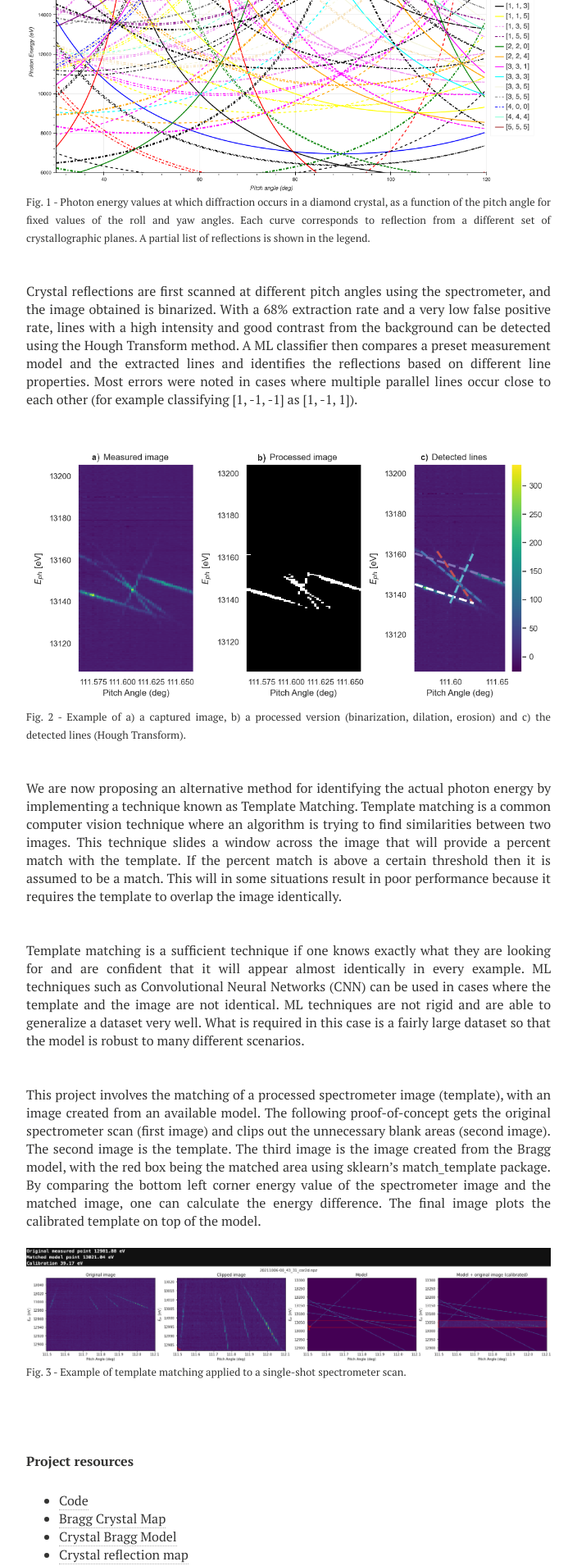
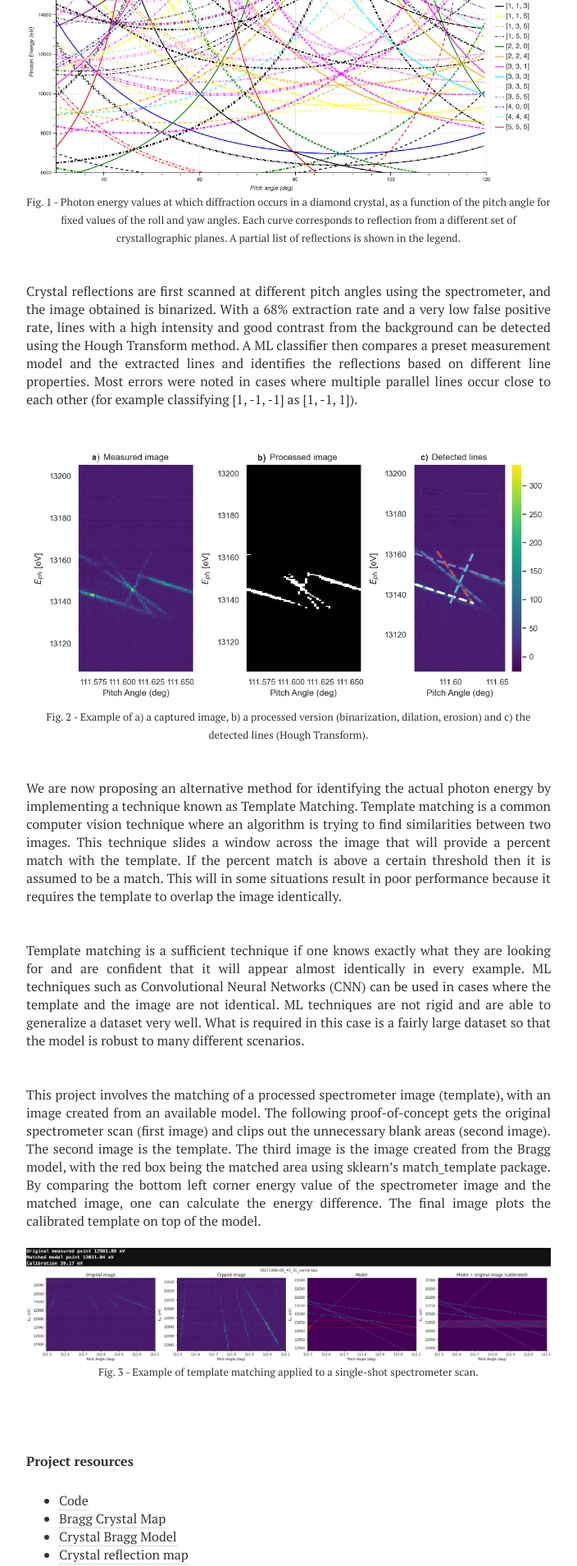
Before and after one commit to cgre23/cgre23.github.io, a Jekyll site: the page built from euxfel.md, in a window 1280 px wide. Shown: the part 511-2421 px from the top of the page at 82% size, without its empty margins (288-992 px from the left). Built offline with Jekyll 4.4.1, drawn with Linux system fonts in a browser that asks for light colours; nearby versions of some CDN libraries.

Commit message:
Update euxfel.md

```diff
--- a/euxfel.md
+++ b/euxfel.md
@@ -20,7 +20,7 @@ the difference between the photon energy as measured by the single-shot spectrom
   <img src="https://github.com/cgre23/cgre23.github.io/blob/master/images/reflections.png?raw=true" width="700" title="Model">
 </p>
 
-<p align="justify"><small>  Fig. 1 - Photon energy values at which diffraction occurs in a diamond crystal, as a function of the pitch angle for fixed values of the roll and yaw angles.
+<p align="center"><small>  Fig. 1 - Photon energy values at which diffraction occurs in a diamond crystal, as a function of the pitch angle for fixed values of the roll and yaw angles.
 Each curve corresponds to reflection from a different set of crystallographic planes. A partial list of reflections is shown in the legend. </small> </p> <br><br>
 
 
@@ -33,7 +33,7 @@ A ML classifier then compares a preset measurement model and the extracted lines
   <img src="https://github.com/cgre23/cgre23.github.io/blob/master/images/feature_abc.png?raw=true" width="700" title="Example of a) a captured image, b) a processed version (binarization, dilation, erosion) and c) the detected lines (Hough Transform).">
 </p>
 
-<p align="justify"><small> Fig. 2 - Example of a) a captured image, b) a processed version (binarization, dilation, erosion) and c) the detected lines (Hough Transform). </small></p><br><br>
+<p align="center"><small> Fig. 2 - Example of a) a captured image, b) a processed version (binarization, dilation, erosion) and c) the detected lines (Hough Transform). </small></p><br><br>
 
 <p align="justify"> We are now proposing an alternative method for identifying the actual photon energy by implementing a technique known as Template Matching.
 Template matching is a common computer vision technique where an algorithm is trying to find similarities between two images.
@@ -52,7 +52,7 @@ By comparing the bottom left corner energy value of the spectrometer image and t
 <p align="center">
   <img src="https://github.com/cgre23/cgre23.github.io/blob/master/images/poc.png?raw=true" width="1000" title="Template Matching proof-of-concept">
 </p>
-<p align="justify"><small> Fig. 3 - Example of template matching applied to a single-shot spectrometer scan. </small></p><br><br>
+<p align="center"><small> Fig. 3 - Example of template matching applied to a single-shot spectrometer scan. </small></p><br><br>
 <br>
 <br>**Project resources**
 
```
